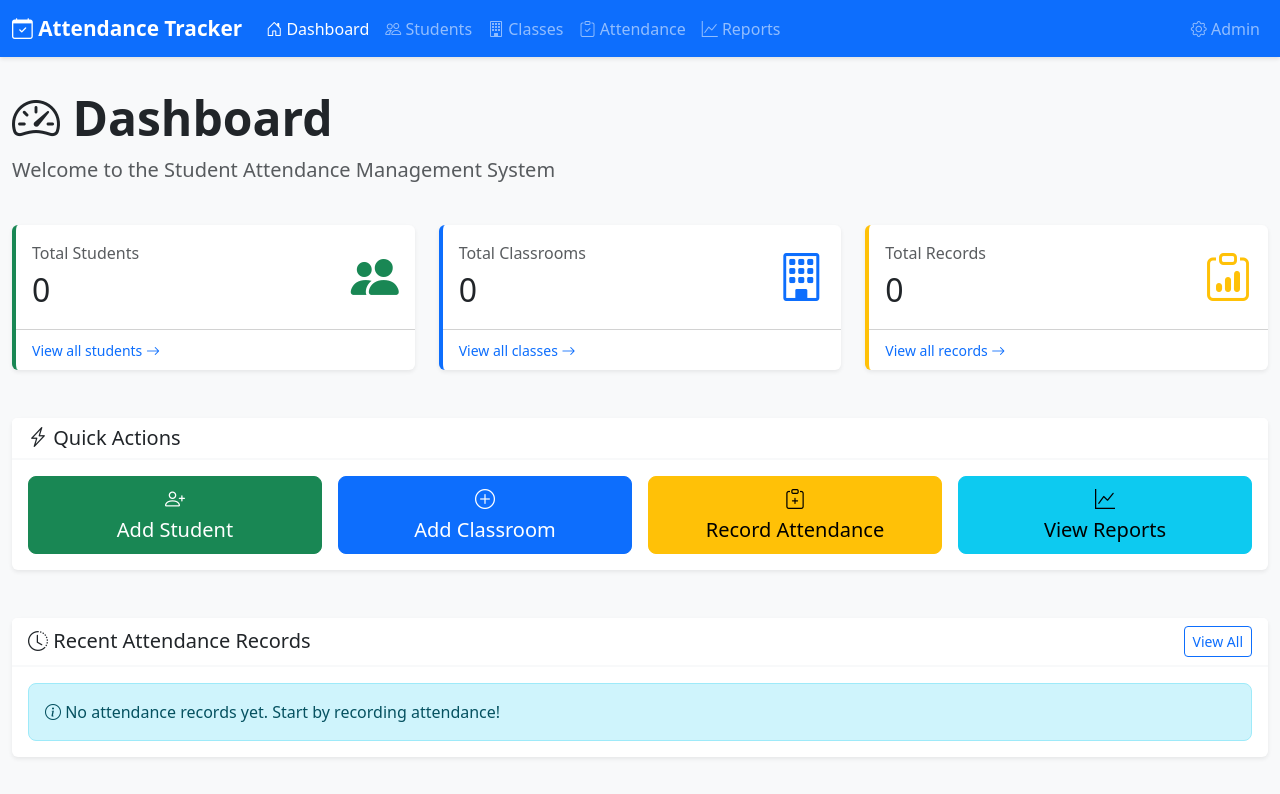
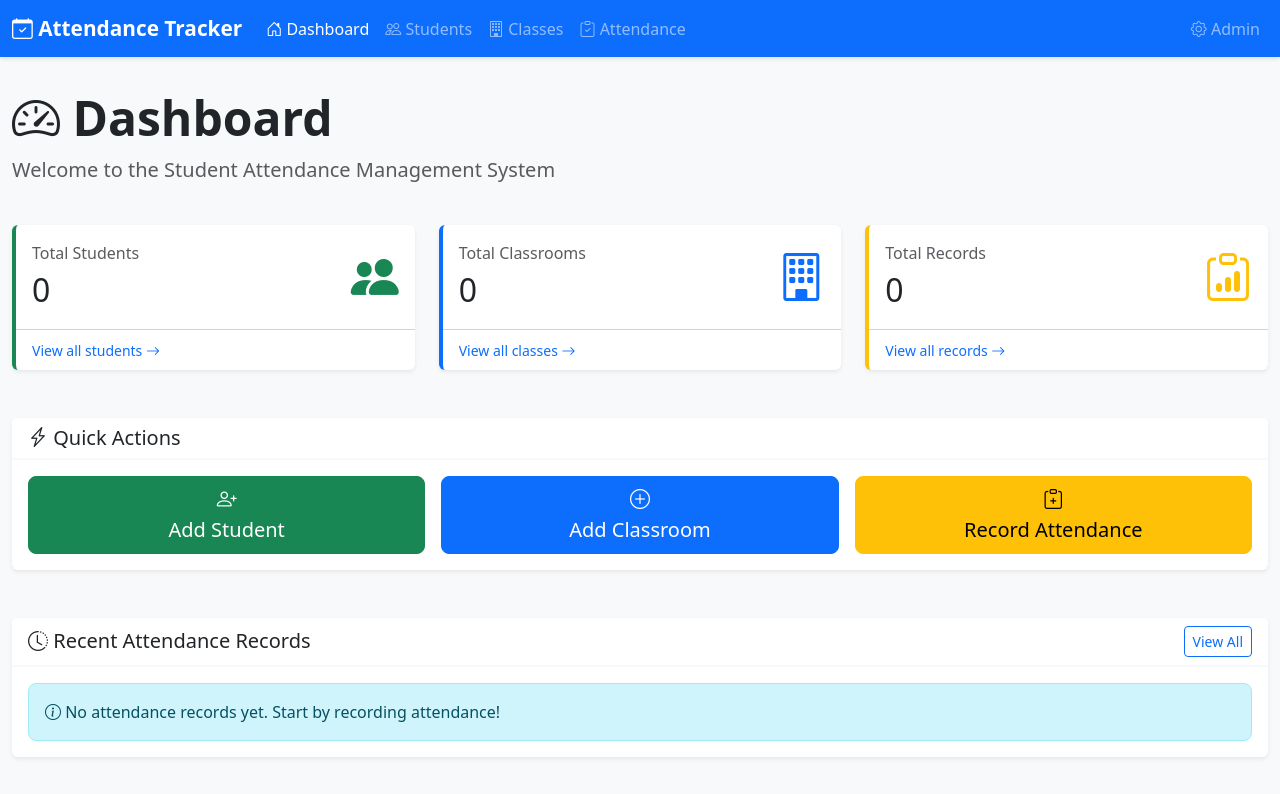
Before and after one commit to KarlJowd/django_IT183, a Django app: page / in a window 1280 px wide. Shown: the top 794 px of the page. Run offline with Django 4.2, Linux system fonts and the light colour scheme; data that the repository does not hold is empty.

Commit message:
Remove report feature and add Google IDX support

```diff
--- a/attendance/templates/attendance/base.html
+++ b/attendance/templates/attendance/base.html
@@ -130,11 +130,6 @@
                             <i class="bi bi-clipboard-check"></i> Attendance
                         </a>
                     </li>
-                    <li class="nav-item">
-                        <a class="nav-link {% if 'report' in request.resolver_match.url_name %}active{% endif %}" href="{% url 'attendance_report' %}">
-                            <i class="bi bi-graph-up"></i> Reports
-                        </a>
-                    </li>
                 </ul>
                 <ul class="navbar-nav">
                     <li class="nav-item">
--- a/attendance/templates/attendance/home.html
+++ b/attendance/templates/attendance/home.html
@@ -87,28 +87,22 @@
             </div>
             <div class="card-body">
                 <div class="row g-3">
-                    <div class="col-md-3">
+                    <div class="col-md-4">
                         <a href="{% url 'student_create' %}" class="btn btn-success btn-lg w-100">
                             <i class="bi bi-person-plus"></i><br>
                             Add Student
                         </a>
                     </div>
-                    <div class="col-md-3">
+                    <div class="col-md-4">
                         <a href="{% url 'classroom_create' %}" class="btn btn-primary btn-lg w-100">
                             <i class="bi bi-plus-circle"></i><br>
                             Add Classroom
                         </a>
                     </div>
-                    <div class="col-md-3">
+                    <div class="col-md-4">
                         <a href="{% url 'attendance_create' %}" class="btn btn-warning btn-lg w-100">
                             <i class="bi bi-clipboard-plus"></i><br>
                             Record Attendance
-                        </a>
-                    </div>
-                    <div class="col-md-3">
-                        <a href="{% url 'attendance_report' %}" class="btn btn-info btn-lg w-100">
-                            <i class="bi bi-graph-up"></i><br>
-                            View Reports
                         </a>
                     </div>
                 </div>
--- a/attendance/urls.py
+++ b/attendance/urls.py
@@ -23,7 +23,4 @@ urlpatterns = [
     path('attendance/create/', views.attendance_create, name='attendance_create'),
     path('attendance/<int:pk>/update/', views.attendance_update, name='attendance_update'),
     path('attendance/<int:pk>/delete/', views.attendance_delete, name='attendance_delete'),
-
-    # Reports (Extra Feature)
-    path('reports/', views.attendance_report, name='attendance_report'),
 ]
--- a/attendance/views.py
+++ b/attendance/views.py
@@ -212,68 +212,3 @@ def attendance_delete(request, pk):
         messages.success(request, f'Attendance record deleted successfully!')
         return redirect('attendance_list')
     return render(request, 'attendance/attendance_confirm_delete.html', {'record': record})
-
-
-# ================== REPORTS (EXTRA FEATURE) ==================
-def attendance_report(request):
-    """
-    Attendance summary report - EXTRA FEATURE (+20 points)
-    Shows statistics for each student including:
-    - Total attendance records
-    - Present/Absent/Late/Excused counts
-    - Attendance percentage
-    """
-    # Get filter parameters
-    classroom_id = request.GET.get('classroom')
-    date_from = request.GET.get('date_from')
-    date_to = request.GET.get('date_to')
-
-    # Start with all students
-    students = Student.objects.filter(is_active=True)
-
-    # Build filter for attendance records
-    attendance_filter = Q()
-
-    if classroom_id:
-        attendance_filter &= Q(classroom_id=classroom_id)
-    if date_from:
-        attendance_filter &= Q(date__gte=date_from)
-    if date_to:
-        attendance_filter &= Q(date__lte=date_to)
-
-    # Calculate statistics for each student
-    student_stats = []
-    for student in students:
-        records = AttendanceRecord.objects.filter(student=student).filter(attendance_filter)
-
-        total = records.count()
-        present = records.filter(status='PRESENT').count()
-        absent = records.filter(status='ABSENT').count()
-        late = records.filter(status='LATE').count()
-        excused = records.filter(status='EXCUSED').count()
-
-        # Calculate percentage (Present + Late considered as attended)
-        attended = present + late
-        percentage = (attended / total * 100) if total > 0 else 0
-
-        student_stats.append({
-            'student': student,
-            'total': total,
-            'present': present,
-            'absent': absent,
-            'late': late,
-            'excused': excused,
-            'percentage': round(percentage, 2),
-        })
-
-    # Sort by attendance percentage (lowest first to identify at-risk students)
-    student_stats.sort(key=lambda x: x['percentage'])
-
-    context = {
-        'student_stats': student_stats,
-        'classrooms': Classroom.objects.filter(is_active=True),
-        'selected_classroom': classroom_id,
-        'date_from': date_from,
-        'date_to': date_to,
-    }
-    return render(request, 'attendance/report.html', context)
```
Also changed, not shown: 1 other file.
